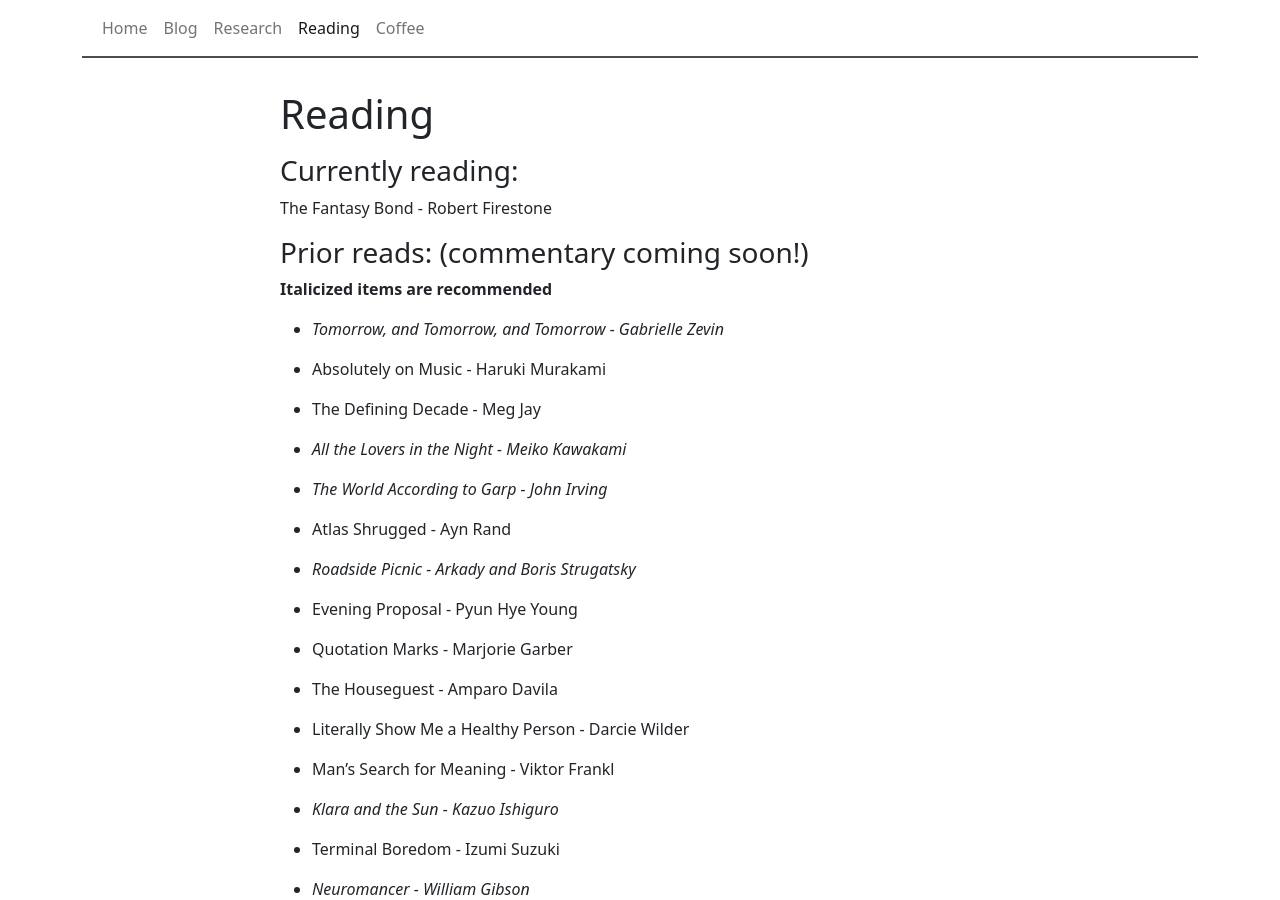
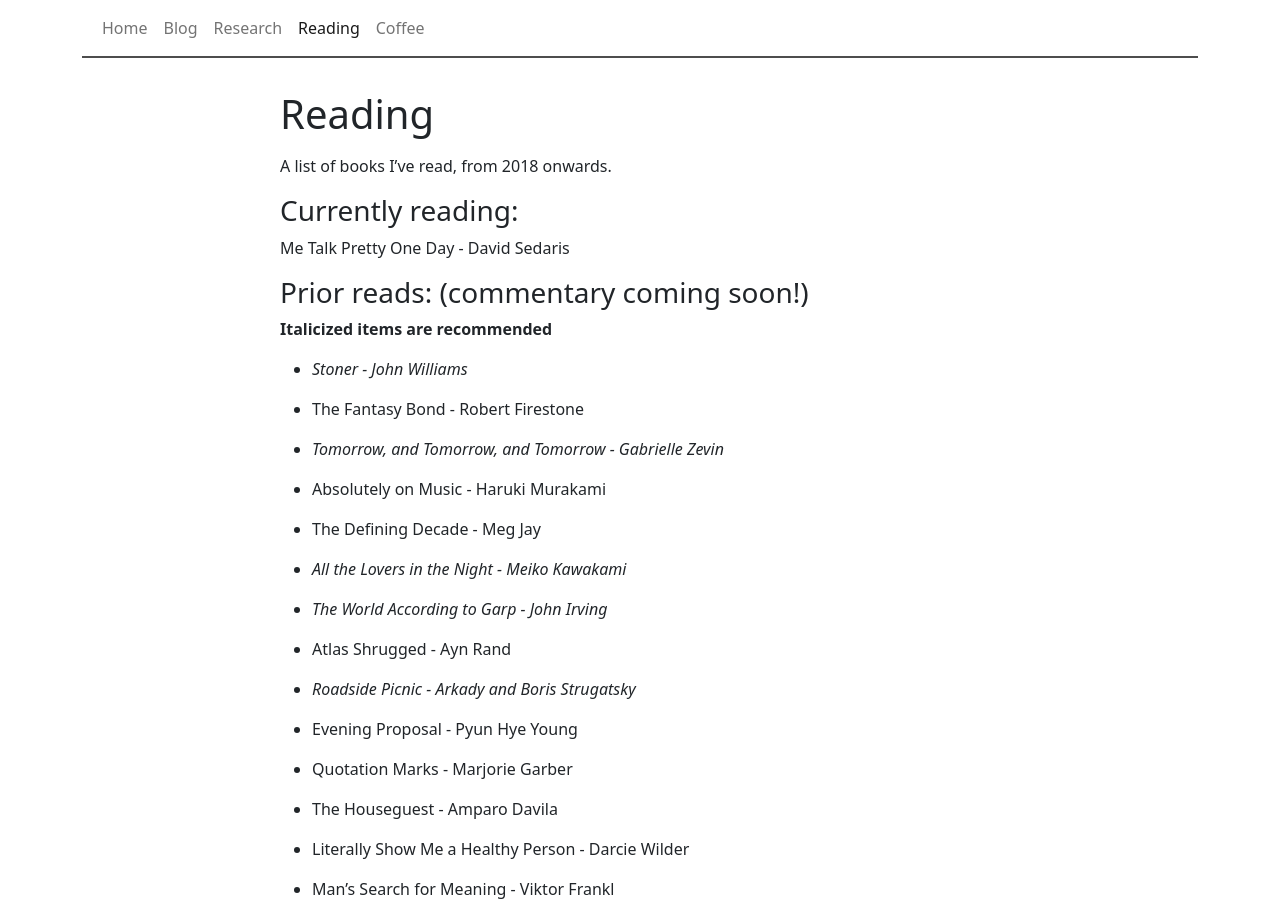
Before and after one commit to craigxchen/craigxchen.github.io, a Jekyll site: the page built from reading.md, in a window 1280 px wide and 900 px high. Built offline with Jekyll 4.4.1, drawn with Linux system fonts in a browser that asks for light colours.

Commit message:
book updates; new post

```diff
--- a/reading.md
+++ b/reading.md
@@ -4,12 +4,18 @@ title: Reading
 permalink: /reading/
 ---
 
+A list of books I've read, from 2018 onwards.
+
 ### Currently reading:
-The Fantasy Bond - Robert Firestone
+Me Talk Pretty One Day - David Sedaris
 
 ### Prior reads: (commentary coming soon!)
 **Italicized items are recommended**
 <BR>
+- *Stoner - John Williams*
+
+- The Fantasy Bond - Robert Firestone
+
 - *Tomorrow, and Tomorrow, and Tomorrow - Gabrielle Zevin*
 
 - Absolutely on Music - Haruki Murakami
```
Also changed, not shown: _posts/2023-03-28-create-and-redeem.md (added, +24 -0 lines).
